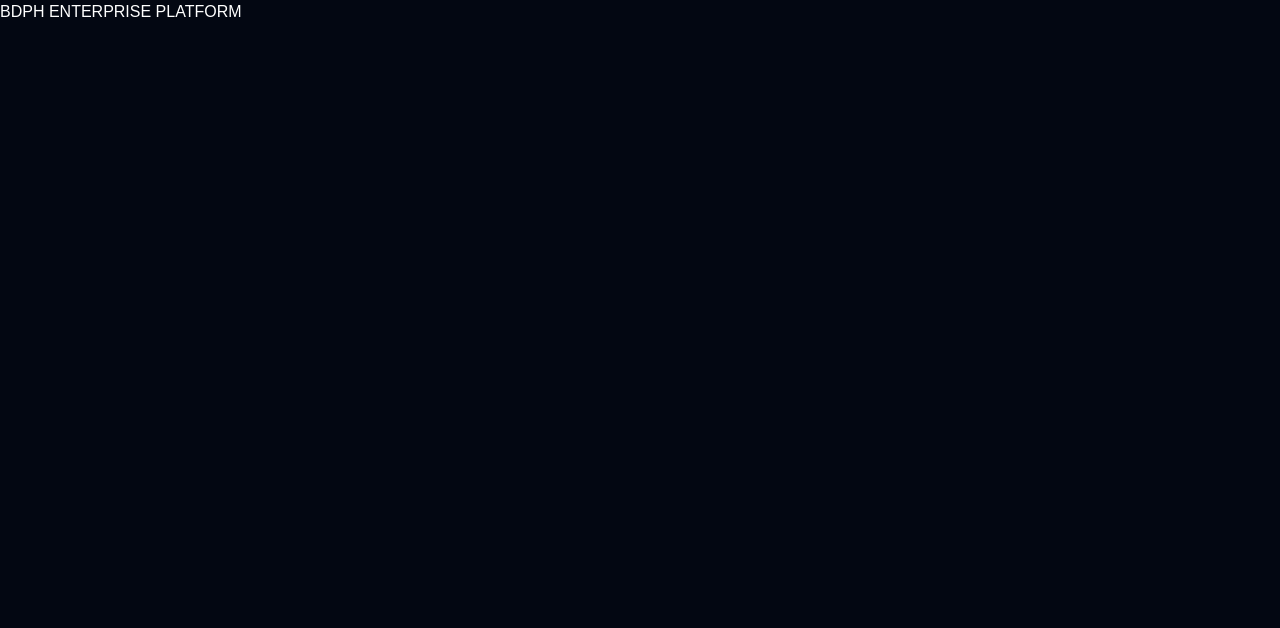
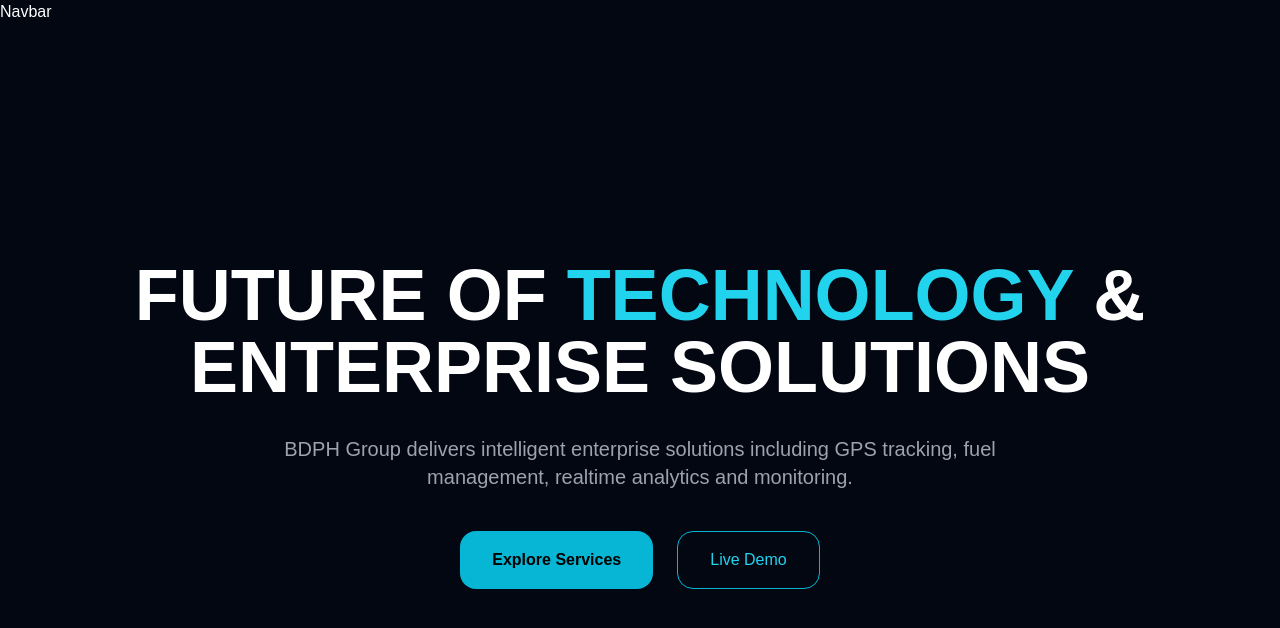
Before and after one commit to pritam1991verma/bdph-fleet-intelligence, a React (Vite) app: page / in a window 1280 px wide. Shown: the top 628 px of the page. Built offline with nearby package versions, Linux system fonts and the light colour scheme; the HTML template or start-up script is replaced by a standard one.

Commit message:
Update Home.tsx

```diff
--- a/src/pages/Home.tsx
+++ b/src/pages/Home.tsx
@@ -1,7 +1,36 @@
+import Navbar from "../components/Navbar";
+
 function Home() {
   return (
-    <div>
-      BDPH ENTERPRISE PLATFORM
+    <div className="min-h-screen bg-[#030712] text-white">
+      <Navbar />
+
+      <section className="flex flex-col items-center justify-center min-h-screen text-center px-6">
+
+        <h1 className="text-6xl md:text-7xl font-extrabold leading-tight mb-8">
+          FUTURE OF
+          <span className="text-cyan-400"> TECHNOLOGY </span>
+          & ENTERPRISE SOLUTIONS
+        </h1>
+
+        <p className="text-gray-400 text-xl max-w-3xl mb-10">
+          BDPH Group delivers intelligent enterprise solutions including
+          GPS tracking, fuel management, realtime analytics and monitoring.
+        </p>
+
+        <div className="flex gap-6 flex-wrap justify-center">
+
+          <button className="bg-cyan-500 hover:bg-cyan-400 text-black font-bold px-8 py-4 rounded-2xl">
+            Explore Services
+          </button>
+
+          <button className="border border-cyan-500 text-cyan-400 px-8 py-4 rounded-2xl hover:bg-cyan-500 hover:text-black">
+            Live Demo
+          </button>
+
+        </div>
+
+      </section>
     </div>
   );
 }
```
